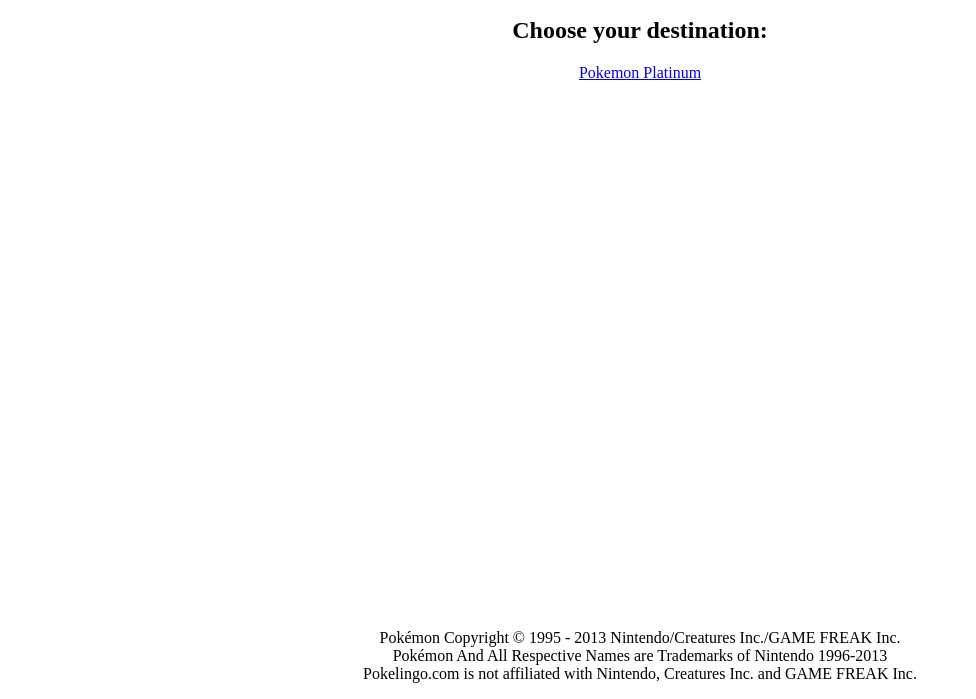
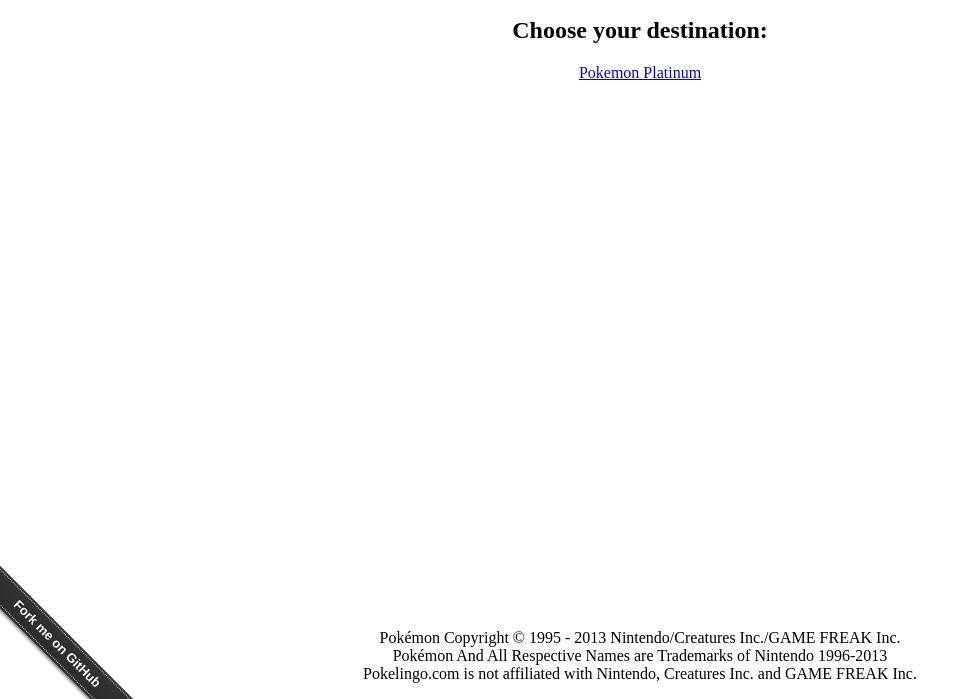
Before and after one commit to aerykk/pokelingo, a website: page web-server/public/index.html in a window 1280 px wide. Shown: the part 101-800 px from the top of the page, without its empty margins (0-976 px from the left). Drawn offline with nearby package versions, Linux system fonts and the light colour scheme.

Commit message:
Add Github fork me link

```diff
--- a/web-server/public/index.html
+++ b/web-server/public/index.html
@@ -912,5 +912,153 @@
                 bindIntro();
             });
         </script>
+
+        <style>
+        /* Left will inherit from right (so we don't need to duplicate code) */
+        .github-fork-ribbon {
+          /* The right and left classes determine the side we attach our banner to */
+          position: absolute;
+
+          /* Add a bit of padding to give some substance outside the "stitching" */
+          padding: 2px 0;
+
+          /* Set the base colour */
+          background-color: #a00;
+
+          /* Set a gradient: transparent black at the top to almost-transparent black at the bottom */
+          background-image: -webkit-gradient(linear, left top, left bottom, from(rgba(0, 0, 0, 0)), to(rgba(0, 0, 0, 0.15)));
+          background-image: -webkit-linear-gradient(top, rgba(0, 0, 0, 0), rgba(0, 0, 0, 0.15));
+          background-image: -moz-linear-gradient(top, rgba(0, 0, 0, 0), rgba(0, 0, 0, 0.15));
+          background-image: -ms-linear-gradient(top, rgba(0, 0, 0, 0), rgba(0, 0, 0, 0.15));
+          background-image: -o-linear-gradient(top, rgba(0, 0, 0, 0), rgba(0, 0, 0, 0.15));
+          background-image: linear-gradient(to bottom, rgba(0, 0, 0, 0), rgba(0, 0, 0, 0.15));
+
+          /* Add a drop shadow */
+          -webkit-box-shadow: 0 2px 3px 0 rgba(0, 0, 0, 0.5);
+          -moz-box-shadow: 0 2px 3px 0 rgba(0, 0, 0, 0.5);
+          box-shadow: 0 2px 3px 0 rgba(0, 0, 0, 0.5);
+
+          z-index: 9999;
+          pointer-events: auto;
+        }
+
+        .github-fork-ribbon a,
+        .github-fork-ribbon a:hover {
+          /* Set the font */
+          font: 700 13px "Helvetica Neue", Helvetica, Arial, sans-serif;
+          color: #fff;
+
+          /* Set the text properties */
+          text-decoration: none;
+          text-shadow: 0 -1px rgba(0, 0, 0, 0.5);
+          text-align: center;
+
+          /* Set the geometry. If you fiddle with these you'll also need
+             to tweak the top and right values in .github-fork-ribbon. */
+          width: 200px;
+          line-height: 20px;
+
+          /* Set the layout properties */
+          display: inline-block;
+          padding: 2px 0;
+
+          /* Add "stitching" effect */
+          border-width: 1px 0;
+          border-style: dotted;
+          border-color: #fff;
+          border-color: rgba(255, 255, 255, 0.7);
+        }
+
+        .github-fork-ribbon-wrapper {
+          width: 150px;
+          height: 150px;
+          position: absolute;
+          overflow: hidden;
+          top: 0;
+          z-index: 9999;
+          pointer-events: none;
+        }
+
+        .github-fork-ribbon-wrapper.fixed {
+          position: fixed;
+        }
+
+        .github-fork-ribbon-wrapper.left {
+          left: 0;
+        }
+
+        .github-fork-ribbon-wrapper.right {
+          right: 0;
+        }
+
+        .github-fork-ribbon-wrapper.left-bottom {
+          position: fixed;
+          top: inherit;
+          bottom: 0;
+          left: 0;
+        }
+
+        .github-fork-ribbon-wrapper.right-bottom {
+          position: fixed;
+          top: inherit;
+          bottom: 0;
+          right: 0;
+        }
+
+        .github-fork-ribbon-wrapper.right .github-fork-ribbon {
+          top: 42px;
+          right: -43px;
+
+          -webkit-transform: rotate(45deg);
+          -moz-transform: rotate(45deg);
+          -ms-transform: rotate(45deg);
+          -o-transform: rotate(45deg);
+          transform: rotate(45deg);
+        }
+
+        .github-fork-ribbon-wrapper.left .github-fork-ribbon {
+          top: 42px;
+          left: -43px;
+
+          -webkit-transform: rotate(-45deg);
+          -moz-transform: rotate(-45deg);
+          -ms-transform: rotate(-45deg);
+          -o-transform: rotate(-45deg);
+          transform: rotate(-45deg);
+        }
+
+
+        .github-fork-ribbon-wrapper.left-bottom .github-fork-ribbon {
+          top: 80px;
+          left: -43px;
+
+          -webkit-transform: rotate(45deg);
+          -moz-transform: rotate(45deg);
+          -ms-transform: rotate(45deg);
+          -o-transform: rotate(45deg);
+          transform: rotate(45deg);
+        }
+
+        .github-fork-ribbon-wrapper.right-bottom .github-fork-ribbon {
+          top: 80px;
+          right: -43px;
+
+          -webkit-transform: rotate(-45deg);
+          -moz-transform: rotate(-45deg);
+          -ms-transform: rotate(-45deg);
+          -o-transform: rotate(-45deg);
+          transform: rotate(-45deg);
+        }
+
+        .left-bottom .github-fork-ribbon {
+            background-color: #333;
+        }
+        </style>
+
+        <div class="github-fork-ribbon-wrapper left-bottom">
+            <div class="github-fork-ribbon">
+                <a href="https://github.com/ericmuyser/pokelingo">Fork me on GitHub</a>
+            </div>
+        </div>
     </body>
 </html>
```
